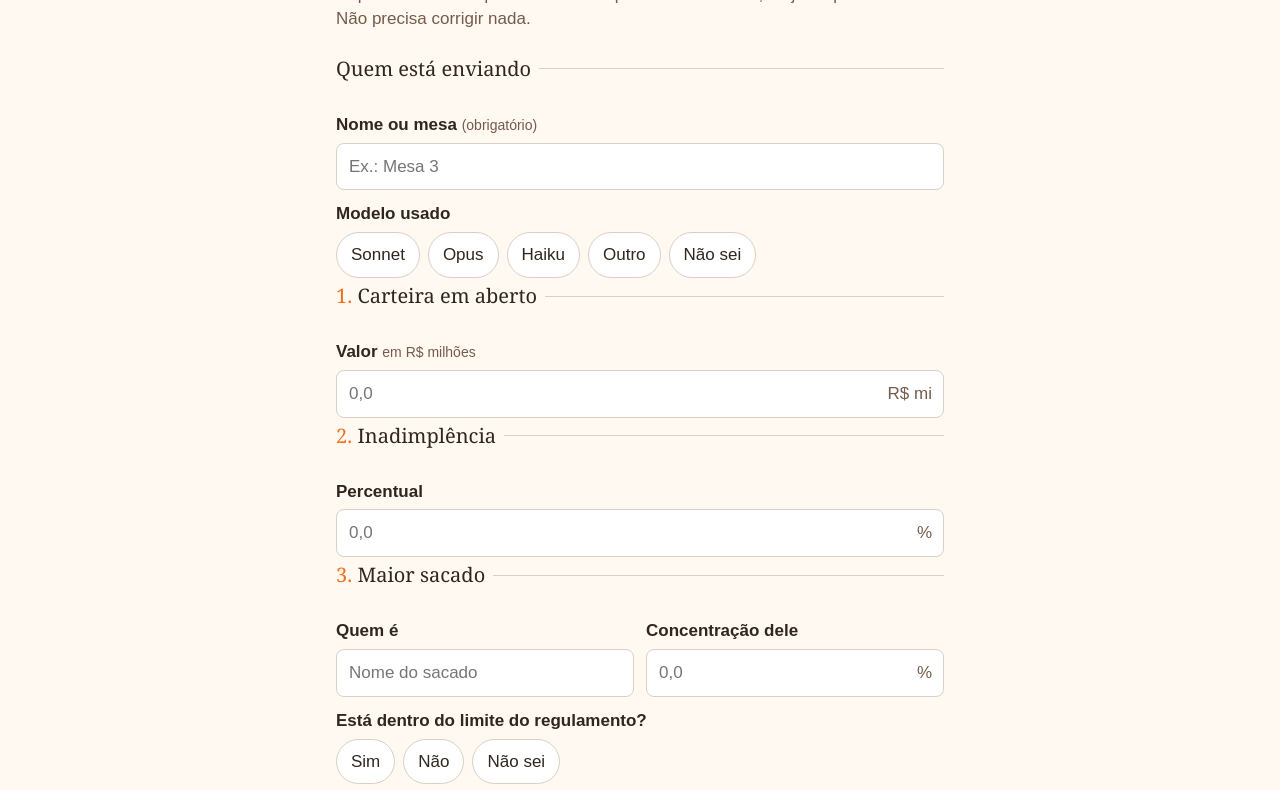
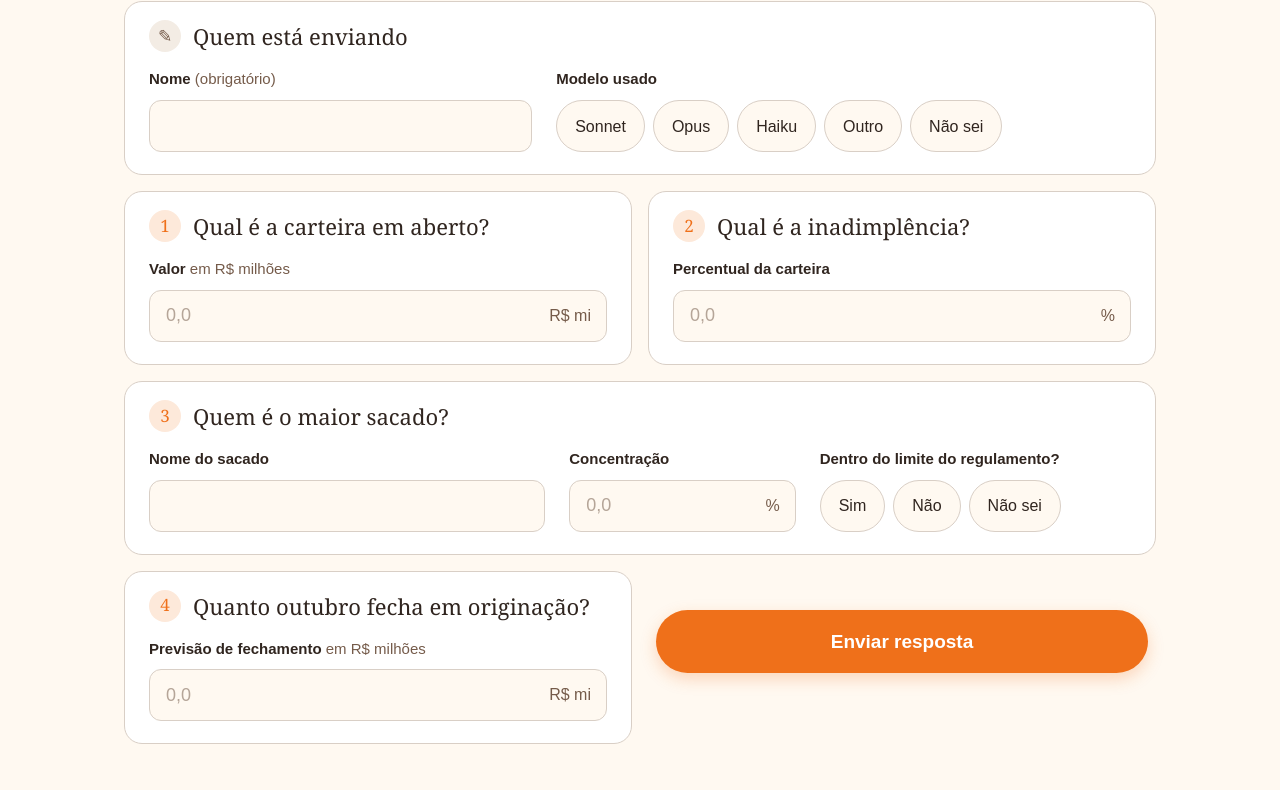
Before and after one commit to murielauler/12nov-ex01-comite, a plain HTML site: page index.html in a window 1280 px wide. Shown: the part 113-903 px from the top of the page. Drawn offline with Linux system fonts and the light colour scheme.

Commit message:
Liga ao Supabase, formulário horizontal sem a pergunta 5
Co-Authored-By: Claude Opus 5.5 <noreply@anthropic.com>

```diff
--- a/config.js
+++ b/config.js
@@ -1,7 +1,7 @@
 // Conexão com o Supabase (chave pública: só permite inserir e ler respostas)
 window.EX01 = {
-  url: "SUPABASE_URL",
-  key: "SUPABASE_PUBLISHABLE_KEY",
+  url: "https://vftqqpsnjuzwxylcipoh.supabase.co",
+  key: "eyJhbGciOiJIUzI1NiIsInR5cCI6IkpXVCJ9.eyJpc3MiOiJzdXBhYmFzZSIsInJlZiI6InZmdHFxcHNuanV6d3h5bGNpcG9oIiwicm9sZSI6ImFub24iLCJpYXQiOjE3NDczNjc5MjIsImV4cCI6MjA2Mjk0MzkyMn0.99dINP5V7hoXdz25sB4OK-gFPwRLIQJ-9esw7vBVwCU",
   tabela: "ex01_respostas",
 };
 
--- a/index.html
+++ b/index.html
@@ -6,65 +6,101 @@
 <title>Ex 01 · Respostas do comitê</title>
 <style>
   :root {
-    --laranja: #EF701A; --marrom: #30251F; --creme: #FFF9F1;
+    --laranja: #EF701A; --laranja-claro: #FDE9DA; --marrom: #30251F; --creme: #FFF9F1;
     --cinza: #755B4A; --linha: #D9CFC6; --erro: #B3261E; --branco: #FFFFFF;
   }
   * { box-sizing: border-box; }
-  html, body { margin: 0; background: var(--creme); color: var(--marrom); font-family: Arial, Helvetica, sans-serif; font-size: 17px; line-height: 1.4; }
-  main { max-width: 640px; margin: 0 auto; padding: 24px 16px 64px; }
-  .tag { display: inline-block; font-size: 13px; letter-spacing: .08em; text-transform: uppercase; color: var(--laranja); font-weight: bold; }
-  h1 { font-family: Georgia, "Times New Roman", serif; font-weight: normal; font-size: 30px; line-height: 1.15; margin: 6px 0 8px; }
+  html, body { margin: 0; background: var(--creme); color: var(--marrom); font-family: Arial, Helvetica, sans-serif; font-size: 17px; line-height: 1.45; }
+  main { max-width: 1080px; margin: 0 auto; padding: 28px 24px 40px; }
+
+  /* topo */
+  .topo { margin-bottom: 20px; }
+  .tag { font-size: 12px; letter-spacing: .1em; text-transform: uppercase; color: var(--laranja); font-weight: bold; }
+  h1 { font-family: Georgia, "Times New Roman", serif; font-weight: normal; font-size: 34px; line-height: 1.15; margin: 10px 0 0; }
   h1 em { color: var(--laranja); font-style: normal; }
-  .sub { color: var(--cinza); margin: 0 0 24px; }
-  fieldset { border: 0; border-top: 1px solid var(--linha); margin: 0; padding: 18px 0 4px; }
-  legend { font-family: Georgia, serif; font-size: 20px; padding: 0 8px 0 0; }
-  legend span { color: var(--laranja); }
-  label { display: block; font-weight: bold; margin: 12px 0 6px; }
-  .dica { font-weight: normal; color: var(--cinza); font-size: 14px; }
-  input[type=text], input[type=number], select {
-    width: 100%; font: inherit; color: var(--marrom); background: var(--branco);
-    border: 1px solid var(--linha); border-radius: 8px; padding: 11px 12px; min-height: 46px;
+
+  /* grade de cartões */
+  .grade { display: grid; grid-template-columns: 1fr 1fr; gap: 16px; }
+  .larga { grid-column: 1 / -1; }
+  .q { background: var(--branco); border: 1px solid var(--linha); border-radius: 18px; padding: 18px 24px 22px; }
+  .q-cab { display: flex; align-items: center; gap: 12px; margin-bottom: 16px; }
+  .num { flex: none; width: 32px; height: 32px; border-radius: 50%; background: var(--laranja-claro); color: var(--laranja); font-family: Georgia, serif; font-size: 17px; display: flex; align-items: center; justify-content: center; }
+  .num.neutro { background: #F3ECE4; color: var(--cinza); }
+  .q-cab h2 { font-family: Georgia, "Times New Roman", serif; font-weight: normal; font-size: 22px; line-height: 1.2; margin: 0; }
+
+  .cols { display: grid; gap: 24px; align-items: start; }
+  .cols.quem { grid-template-columns: 1fr 1.5fr; }
+  .cols.sacado { grid-template-columns: 1.4fr .8fr 1.1fr; }
+  .rot { display: block; font-weight: bold; font-size: 15px; margin: 0 0 10px; }
+  .rot .dica { font-weight: normal; color: var(--cinza); }
+
+  input[type=text] {
+    width: 100%; font: inherit; font-size: 18px; color: var(--marrom); background: var(--creme);
+    border: 1px solid var(--linha); border-radius: 12px; padding: 12px 16px; height: 52px;
+    transition: border-color .15s, background .15s, box-shadow .15s;
   }
-  input:focus, select:focus { outline: 2px solid var(--laranja); outline-offset: 1px; border-color: var(--laranja); }
+  input[type=text]::placeholder { color: #B5A598; }
+  input[type=text]:hover { border-color: #C7B8AB; }
+  input[type=text]:focus { outline: none; background: var(--branco); border-color: var(--laranja); box-shadow: 0 0 0 4px rgba(239,112,26,.15); }
   .unid { position: relative; }
-  .unid input { padding-right: 70px; }
-  .unid b { position: absolute; right: 12px; top: 50%; transform: translateY(-50%); color: var(--cinza); font-weight: normal; pointer-events: none; }
+  .unid input { padding-right: 76px; }
+  .unid b { position: absolute; right: 16px; top: 50%; transform: translateY(-50%); color: var(--cinza); font-weight: normal; font-size: 16px; pointer-events: none; }
+  .campo.erro input { border-color: var(--erro); }
+
   .opcoes { display: flex; flex-wrap: wrap; gap: 8px; }
-  .opcoes label { margin: 0; font-weight: normal; }
+  .opcoes label { margin: 0; }
   .opcoes input { position: absolute; opacity: 0; pointer-events: none; }
-  .opcoes span { display: inline-block; padding: 10px 14px; border: 1px solid var(--linha); border-radius: 999px; background: var(--branco); cursor: pointer; }
+  .opcoes span { display: inline-flex; align-items: center; height: 52px; padding: 0 18px; border: 1px solid var(--linha); border-radius: 999px; background: var(--creme); cursor: pointer; font-size: 16px; transition: background .15s, border-color .15s; user-select: none; }
+  .opcoes span:hover { border-color: #C7B8AB; }
   .opcoes input:checked + span { background: var(--marrom); color: var(--creme); border-color: var(--marrom); }
-  .opcoes input:focus-visible + span { outline: 2px solid var(--laranja); outline-offset: 2px; }
-  .linha2 { display: grid; grid-template-columns: 1fr 1fr; gap: 12px; }
-  @media (max-width: 480px) { .linha2 { grid-template-columns: 1fr; } }
-  .aviso { color: var(--erro); font-size: 14px; margin-top: 6px; display: none; }
+  .opcoes input:focus-visible + span { box-shadow: 0 0 0 4px rgba(239,112,26,.25); }
+
+  .aviso { color: var(--erro); font-size: 14px; margin-top: 8px; display: none; }
   .aviso.on { display: block; }
-  button { font: inherit; font-weight: bold; border: 0; border-radius: 999px; padding: 15px 28px; cursor: pointer; }
-  .enviar { background: var(--laranja); color: var(--branco); width: 100%; margin-top: 28px; font-size: 18px; }
+
+  /* envio */
+  .envio { display: flex; flex-direction: column; justify-content: center; align-items: stretch; padding: 0 8px; }
+  button { font: inherit; font-weight: bold; border: 0; border-radius: 999px; padding: 18px 28px; cursor: pointer; }
+  .enviar { background: var(--laranja); color: var(--branco); width: 100%; font-size: 19px; transition: transform .1s, box-shadow .15s; box-shadow: 0 6px 16px rgba(239,112,26,.25); }
+  .enviar:hover { box-shadow: 0 8px 20px rgba(239,112,26,.32); }
+  .enviar:active { transform: translateY(1px); }
   .enviar:disabled { opacity: .6; cursor: wait; }
-  .msg { margin-top: 14px; color: var(--erro); }
-  .ok { display: none; text-align: center; padding: 48px 8px; }
-  .ok .check { width: 72px; height: 72px; border-radius: 50%; background: var(--laranja); color: var(--branco); font-size: 40px; line-height: 72px; margin: 0 auto 16px; }
-  .ok h2 { font-family: Georgia, serif; font-weight: normal; font-size: 28px; margin: 0 0 8px; }
-  .ok p { color: var(--cinza); }
-  .ok button { background: transparent; color: var(--marrom); border: 1px solid var(--linha); margin-top: 16px; }
+  .msg { margin-top: 12px; color: var(--erro); text-align: center; min-height: 1.2em; }
+
+  .ok { display: none; text-align: center; padding: 96px 8px; }
+  .ok .check { width: 84px; height: 84px; border-radius: 50%; background: var(--laranja); color: var(--branco); font-size: 44px; line-height: 84px; margin: 0 auto 22px; box-shadow: 0 8px 24px rgba(239,112,26,.3); }
+  .ok h2 { font-family: Georgia, serif; font-weight: normal; font-size: 34px; margin: 0 0 10px; }
+  .ok p { color: var(--cinza); margin: 0; font-size: 18px; }
+  .ok button { background: transparent; color: var(--marrom); border: 1px solid var(--linha); margin-top: 28px; font-weight: normal; font-size: 15px; padding: 12px 22px; }
+
+  @media (max-width: 820px) {
+    .grade, .cols.quem, .cols.sacado { grid-template-columns: 1fr; }
+    .cols { gap: 20px; }
+    h1 { font-size: 28px; }
+    main { padding: 24px 16px 48px; }
+  }
 </style>
 </head>
 <body>
 <main>
   <div id="form-box">
-    <span class="tag">Ex 01 · FIDC Alvorada · 20/10/2026</span>
+    <div class="topo">
+      <div class="tag">Ex 01 · FIDC Alvorada</div>
       <h1>O que o Claude respondeu ao <em>comitê</em>?</h1>
-    <p class="sub">Copie os números que vieram na resposta da sua mesa, do jeito que vieram. Não precisa corrigir nada.</p>
+    </div>
 
     <form id="f" novalidate>
-      <fieldset>
-        <legend>Quem está enviando</legend>
-        <label for="nome">Nome ou mesa <span class="dica">(obrigatório)</span></label>
-        <input id="nome" name="nome" type="text" maxlength="60" autocomplete="off" placeholder="Ex.: Mesa 3" required>
-        <div class="aviso" id="av-nome">Coloque o nome ou o número da mesa.</div>
-
-        <label>Modelo usado</label>
+      <div class="grade">
+        <section class="q larga">
+          <div class="q-cab"><div class="num neutro">✎</div><h2>Quem está enviando</h2></div>
+          <div class="cols quem">
+            <div class="campo" id="c-nome">
+              <label class="rot" for="nome">Nome <span class="dica">(obrigatório)</span></label>
+              <input id="nome" name="nome" type="text" maxlength="60" autocomplete="off" required>
+              <div class="aviso" id="av-nome">Coloque o seu nome.</div>
+            </div>
+            <div class="campo">
+              <span class="rot">Modelo usado</span>
               <div class="opcoes">
                 <label><input type="radio" name="modelo" value="Sonnet"><span>Sonnet</span></label>
                 <label><input type="radio" name="modelo" value="Opus"><span>Opus</span></label>
@@ -72,64 +108,65 @@
                 <label><input type="radio" name="modelo" value="Outro"><span>Outro</span></label>
                 <label><input type="radio" name="modelo" value="Não sei"><span>Não sei</span></label>
               </div>
-      </fieldset>
+            </div>
+          </div>
+        </section>
 
-      <fieldset>
-        <legend><span>1.</span> Carteira em aberto</legend>
-        <label for="carteira">Valor <span class="dica">em R$ milhões</span></label>
+        <section class="q">
+          <div class="q-cab"><div class="num">1</div><h2>Qual é a carteira em aberto?</h2></div>
+          <div class="campo" id="c-carteira">
+            <label class="rot" for="carteira">Valor <span class="dica">em R$ milhões</span></label>
             <div class="unid"><input id="carteira" type="text" inputmode="decimal" placeholder="0,0" data-min="30" data-max="60"><b>R$ mi</b></div>
             <div class="aviso" id="av-carteira"></div>
-      </fieldset>
+          </div>
+        </section>
 
-      <fieldset>
-        <legend><span>2.</span> Inadimplência</legend>
-        <label for="inadimplencia">Percentual</label>
+        <section class="q">
+          <div class="q-cab"><div class="num">2</div><h2>Qual é a inadimplência?</h2></div>
+          <div class="campo" id="c-inadimplencia">
+            <label class="rot" for="inadimplencia">Percentual da carteira</label>
             <div class="unid"><input id="inadimplencia" type="text" inputmode="decimal" placeholder="0,0" data-min="0" data-max="30"><b>%</b></div>
             <div class="aviso" id="av-inadimplencia"></div>
-      </fieldset>
+          </div>
+        </section>
 
-      <fieldset>
-        <legend><span>3.</span> Maior sacado</legend>
-        <div class="linha2">
-          <div>
-            <label for="maior_sacado">Quem é</label>
-            <input id="maior_sacado" type="text" maxlength="80" autocomplete="off" placeholder="Nome do sacado">
+        <section class="q larga">
+          <div class="q-cab"><div class="num">3</div><h2>Quem é o maior sacado?</h2></div>
+          <div class="cols sacado">
+            <div class="campo">
+              <label class="rot" for="maior_sacado">Nome do sacado</label>
+              <input id="maior_sacado" type="text" maxlength="80" autocomplete="off">
             </div>
-          <div>
-            <label for="concentracao">Concentração dele</label>
+            <div class="campo" id="c-concentracao">
+              <label class="rot" for="concentracao">Concentração</label>
               <div class="unid"><input id="concentracao" type="text" inputmode="decimal" placeholder="0,0" data-min="0" data-max="30"><b>%</b></div>
             </div>
-        </div>
-        <div class="aviso" id="av-concentracao"></div>
-
-        <label>Está dentro do limite do regulamento?</label>
+            <div class="campo">
+              <span class="rot">Dentro do limite do regulamento?</span>
               <div class="opcoes">
                 <label><input type="radio" name="dentro_limite" value="Sim"><span>Sim</span></label>
                 <label><input type="radio" name="dentro_limite" value="Não"><span>Não</span></label>
                 <label><input type="radio" name="dentro_limite" value="Não sei"><span>Não sei</span></label>
               </div>
-      </fieldset>
+            </div>
+          </div>
+          <div class="aviso" id="av-concentracao"></div>
+        </section>
 
-      <fieldset>
-        <legend><span>4.</span> Previsão de outubro</legend>
-        <label for="outubro">Fechamento da originação <span class="dica">em R$ milhões</span></label>
+        <section class="q">
+          <div class="q-cab"><div class="num">4</div><h2>Quanto outubro fecha em originação?</h2></div>
+          <div class="campo" id="c-outubro">
+            <label class="rot" for="outubro">Previsão de fechamento <span class="dica">em R$ milhões</span></label>
             <div class="unid"><input id="outubro" type="text" inputmode="decimal" placeholder="0,0" data-min="10" data-max="40"><b>R$ mi</b></div>
             <div class="aviso" id="av-outubro"></div>
-      </fieldset>
+          </div>
+        </section>
 
-      <fieldset>
-        <legend><span>5.</span> Principal ponto de atenção</legend>
-        <div class="opcoes">
-          <label><input type="radio" name="ponto_atencao" value="Concentração no maior sacado"><span>Concentração no maior sacado</span></label>
-          <label><input type="radio" name="ponto_atencao" value="Inadimplência"><span>Inadimplência</span></label>
-          <label><input type="radio" name="ponto_atencao" value="Construção civil"><span>Construção civil</span></label>
-          <label><input type="radio" name="ponto_atencao" value="Qualidade da base"><span>Qualidade da base</span></label>
-          <label><input type="radio" name="ponto_atencao" value="Outro"><span>Outro</span></label>
-        </div>
-      </fieldset>
-
+        <div class="envio">
           <button class="enviar" id="btn" type="submit">Enviar resposta</button>
           <div class="msg" id="msg" role="alert"></div>
+        </div>
+      </div>
     </form>
   </div>
 
@@ -151,14 +188,16 @@
 
   function radio(nome) { var r = f.querySelector('input[name="' + nome + '"]:checked'); return r ? r.value : null; }
   function texto(id) { var v = document.getElementById(id).value.trim(); return v || null; }
+  function marcar(id, on) { var c = document.getElementById("c-" + id); if (c) c.classList.toggle("erro", on); }
 
   numericos.forEach(function (id) {
     document.getElementById(id).addEventListener("input", function () {
       delete confirmados[id];
       document.getElementById("av-" + id).classList.remove("on");
+      marcar(id, false);
     });
   });
-  document.getElementById("nome").addEventListener("input", function () { document.getElementById("av-nome").classList.remove("on"); });
+  document.getElementById("nome").addEventListener("input", function () { document.getElementById("av-nome").classList.remove("on"); marcar("nome", false); });
 
   f.addEventListener("submit", function (e) {
     e.preventDefault();
@@ -170,9 +209,8 @@
       modelo: radio("modelo"),
       maior_sacado: texto("maior_sacado"),
       dentro_limite: radio("dentro_limite"),
-      ponto_atencao: radio("ponto_atencao"),
     };
-    if (!dados.nome) { ok = false; primeiro = primeiro || "nome"; document.getElementById("av-nome").classList.add("on"); }
+    if (!dados.nome) { ok = false; primeiro = primeiro || "nome"; document.getElementById("av-nome").classList.add("on"); marcar("nome", true); }
 
     numericos.forEach(function (id) {
       var el = document.getElementById(id), av = document.getElementById("av-" + id);
@@ -180,18 +218,18 @@
       dados[id] = null;
       if (!bruto) return;
       if (n === null) {
-        av.textContent = "Não entendi esse número. Use só algarismos e vírgula, por exemplo 45,4.";
-        av.classList.add("on"); ok = false; primeiro = primeiro || id; return;
+        av.textContent = "Não entendi esse número. Use só algarismos e vírgula, por exemplo 12,3.";
+        av.classList.add("on"); marcar(id, true); ok = false; primeiro = primeiro || id; return;
       }
       var min = +el.dataset.min, max = +el.dataset.max;
       if ((n < min || n > max) && confirmados[id] !== n) {
         av.textContent = "Esse valor está fora do esperado (" + min + " a " + max + " " + unidades[id] + "). Confira a unidade. Se o Claude respondeu isso mesmo, clique em Enviar de novo.";
-        av.classList.add("on"); confirmados[id] = n; ok = false; primeiro = primeiro || id; return;
+        av.classList.add("on"); marcar(id, true); confirmados[id] = n; ok = false; primeiro = primeiro || id; return;
       }
       dados[id] = n;
     });
 
-    if (!ok) { document.getElementById(primeiro).focus(); return; }
+    if (!ok) { var el1 = document.getElementById(primeiro); el1.scrollIntoView({ block: "center", behavior: "smooth" }); el1.focus({ preventScroll: true }); return; }
 
     btn.disabled = true; btn.textContent = "Enviando…";
     fetch(C.url + "/rest/v1/" + C.tabela, {
@@ -215,6 +253,7 @@
     f.reset(); confirmados = {};
     document.getElementById("ok").style.display = "none";
     document.getElementById("form-box").style.display = "block";
+    window.scrollTo(0, 0);
     document.getElementById("nome").focus();
   });
 })();
```
Also changed, not shown: telao.html (+8 -11 lines). Lines whose indentation alone changed are shown as unchanged.
